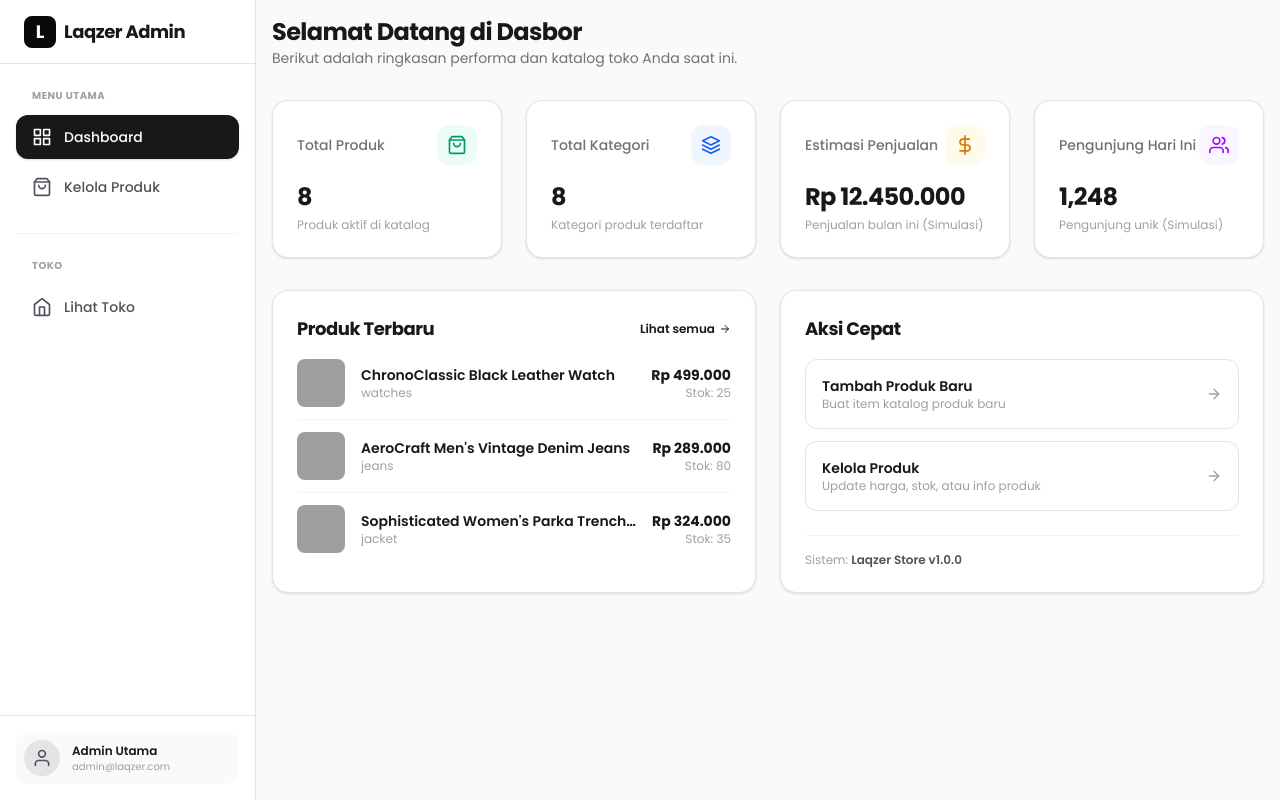
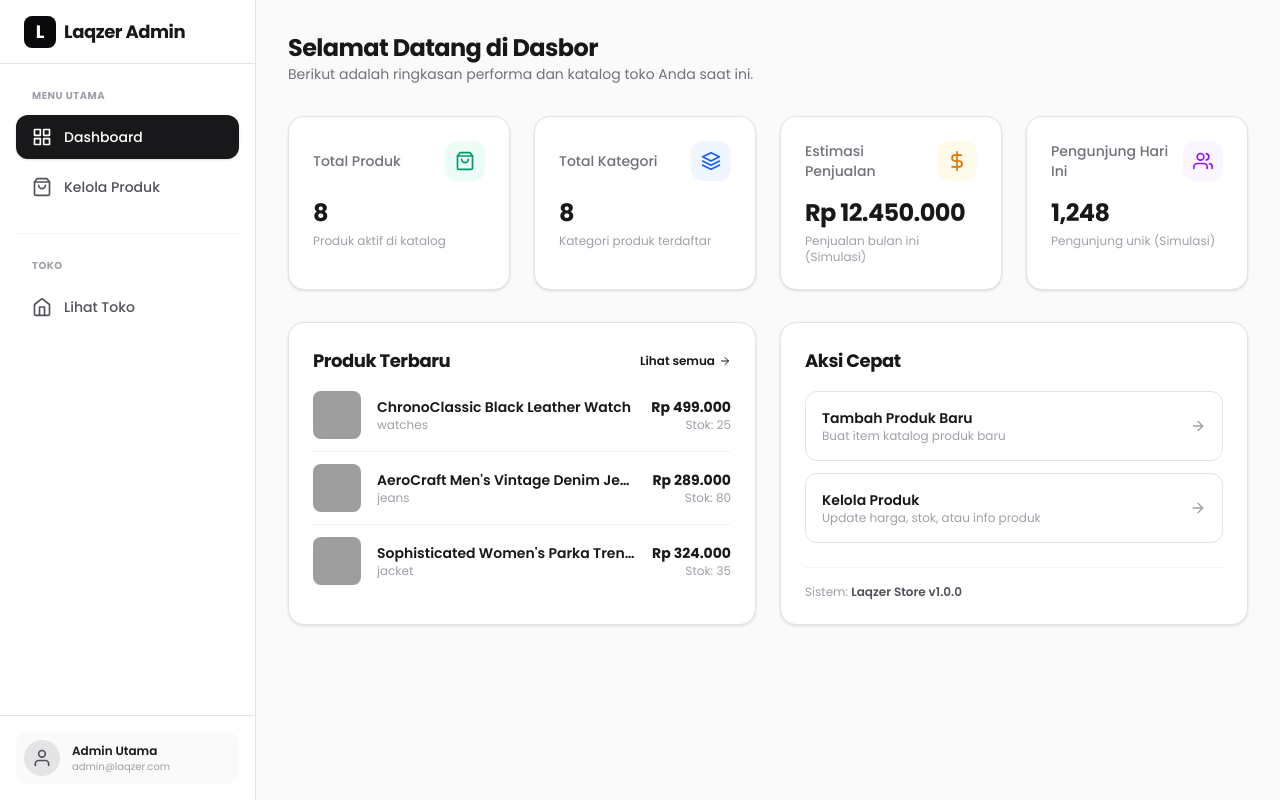
Before and after one commit to ahaydeid/laqzer-store, a Next.js app: page /admin in a window 1280 px wide. Built offline with nearby package versions, Linux system fonts and the light colour scheme; grey boxes are pictures that could not be loaded.

Commit message:
hapus max-w-6xl dan mx-auto serta set p-6 md:p-8 di layout admin biar simetris

```diff
--- a/src/app/admin/layout.tsx
+++ b/src/app/admin/layout.tsx
@@ -155,7 +155,7 @@
 
       {/* Main Content Area */}
       <div className="flex-1 md:pl-64 flex flex-col min-h-screen">
-        <main className="flex-1 p-4 max-w-6xl w-full mx-auto">
+        <main className="flex-1 p-6 md:p-8 w-full">
           {children}
         </main>
       </div>
```
